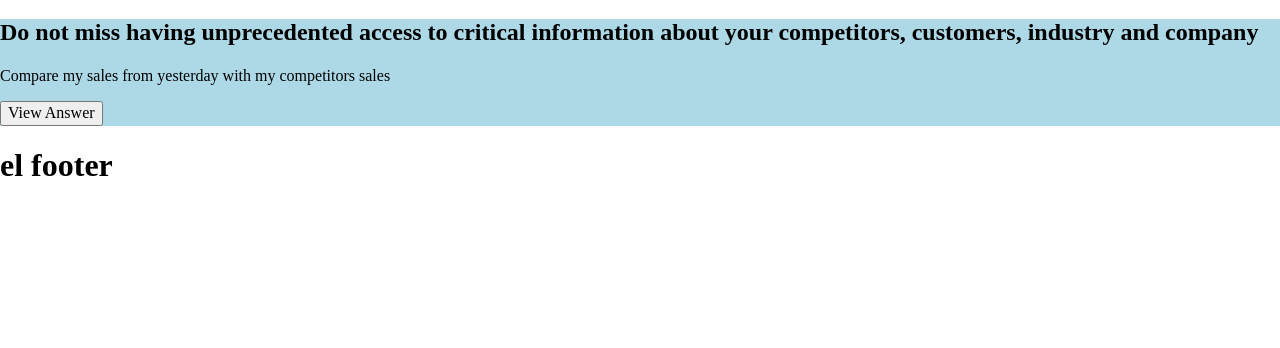
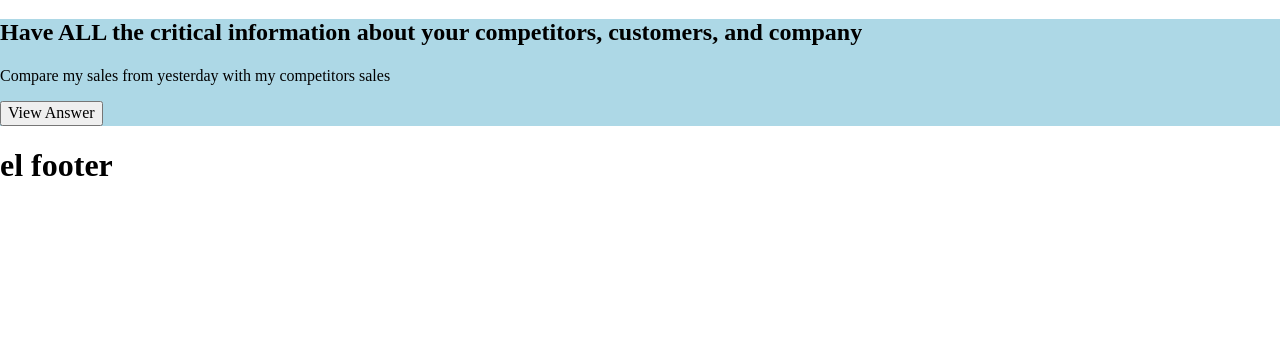
Before and after one commit to juanpablovs/nortatem_1, a Django app: page /ceos/ in a window 1280 px wide. Shown: the part 97-445 px from the top of the page. Run offline with Django 4.2, Linux system fonts and the light colour scheme.

Commit message:
added ceos.js

```diff
--- a/nrt/public/templates/public/ceos.html
+++ b/nrt/public/templates/public/ceos.html
@@ -18,14 +18,16 @@
                 <p>{{ content.section_1.question }}</p>
             </div>
             <div class="section-body-button">
-                <button type="button" onclick="typewriterEffect('section-body-answer-exhaustive', '{{ content.section_1.answer }}')">{{ content.section_1.button_text }}</button>
+                <button type="button" class="generateAnswer"             data-id="ceos-section-body-answer-exhaustive"
+                data-answer="{{ content.section_1.answer }}">{{ content.section_1.button_text }}</button>
             </div>
             <div class="section-body-answer">
-                <p class="section-body-answer" id="section-body-answer-exhaustive"></p>
+                <p class="section-body-answer" id="ceos-section-body-answer-exhaustive"></p>
             </div>
         </div>
     </section>
 
+
 </main>
 
 {% endblock body %}
--- a/nrt/public/views.py
+++ b/nrt/public/views.py
@@ -21,7 +21,7 @@ def ceos(request):
     return render(request, 'public/ceos.html', {
         'page_title': 'NORTATEM | CEOs',
         'page_css': 'public/css/ceos.css', #optional
-        # 'page_js': 'public/js/ceos.js', #optional
+        'page_js': 'public/js/ceos.js', #optional
         'page_keywords': 'NORTATEM, CEOs, chatGPT, B2B marketplace, language model, machine learning, wholesalers, distributors, sellers, purchasing managers, sales, B2B sales, find B2B buyers, find B2B suppliers, machine learning, automated sales, artificial intelligence',
         'page_description': 'NORTATEM CEOs explains the advantages and benefits of NORTATEM for CEOs. Using a language model, our chatGPT, we explain why CEOs will not miss critical information, will have their own personal consultant, and develop an advantage in sales and purchasing over the competition',
         'navbar': navbar,
@@ -29,7 +29,7 @@ def ceos(request):
         'cookie_policy': cookie_policy,
         'content': {
             'section_1' : {
-                'title': 'Do not miss having unprecedented access to critical information about your competitors, customers, industry and company',
+                'title': 'Have ALL the critical information about your competitors, customers, and company',
                 'question': 'Compare my sales from yesterday with my competitors sales',
                 'button_text': 'View Answer',
                 'answer': 'Competitor A and B sold 582 units and 889 units at an average price of €2.79 and €2.19 respectively. Our sales were 329 units at an average price of €2.89. Based on that, would you like me to do a projection for this week?',
--- /dev/null
+++ b/nrt/static/public/js/ceos.js
@@ -0,0 +1,22 @@
+"use strict";
+
+const ceoButtons = document.getElementsByClassName("generateAnswer");
+
+function recordEvent(eventName) {
+    // generate event
+}
+
+function printAnswer(id, answer) {
+    typewriterEffect(id, answer);
+}
+
+
+for (let i = 0; i < ceoButtons.length; i++) {
+    ceoButtons[i].addEventListener('click', () => {
+		recordEvent(ceoButtons[i].getAttribute("data-id"));
+		printAnswer(
+			ceoButtons[i].getAttribute("data-id"),
+			ceoButtons[i].getAttribute("data-answer"),
+		);
+	});
+}
```
